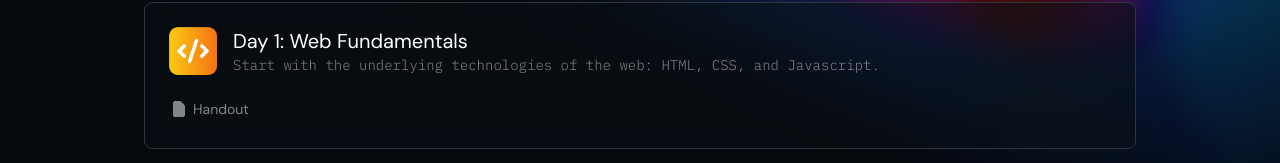
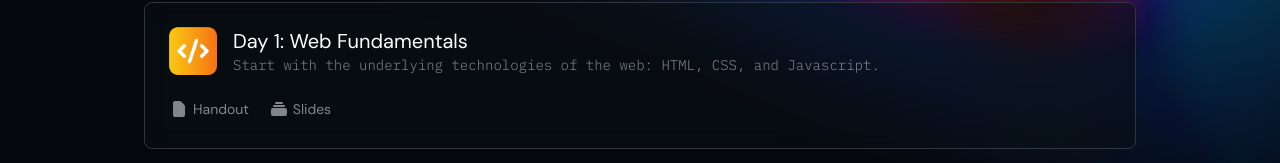
Before and after one commit to xuvi7/bootcamp-fall2025, a Next.js app: page / in a window 1280 px wide. Shown: the part 502-665 px from the top of the page. Built offline with nearby package versions, Linux system fonts and the light colour scheme.

Commit message:
added slides for day 1

```diff
--- a/pages/index.tsx
+++ b/pages/index.tsx
@@ -10,7 +10,7 @@ const workshops: { name: string; description: string; image: string; handout: st
         description: "Start with the underlying technologies of the web: HTML, CSS, and Javascript.",
         image: "/basics.png",
         handout: "https://docs.google.com/document/d/1a83KTdmtK0z4oZLaTgh_4ExTbAaTiTx3GJMGP-oLFsw/edit?usp=sharing",
-        // slides: "https://docs.google.com/presentation/d/13qkkdAVIT6mwLy4qyAY9ynSAAHfGfz1sezf2kOYoQCE/edit?usp=sharing",
+        slides: "https://docs.google.com/presentation/d/13qkkdAVIT6mwLy4qyAY9ynSAAHfGfz1sezf2kOYoQCE/edit?usp=sharing",
         recording: "",
     }, {
         name: "Day 2: Express + MongoDB",
```
